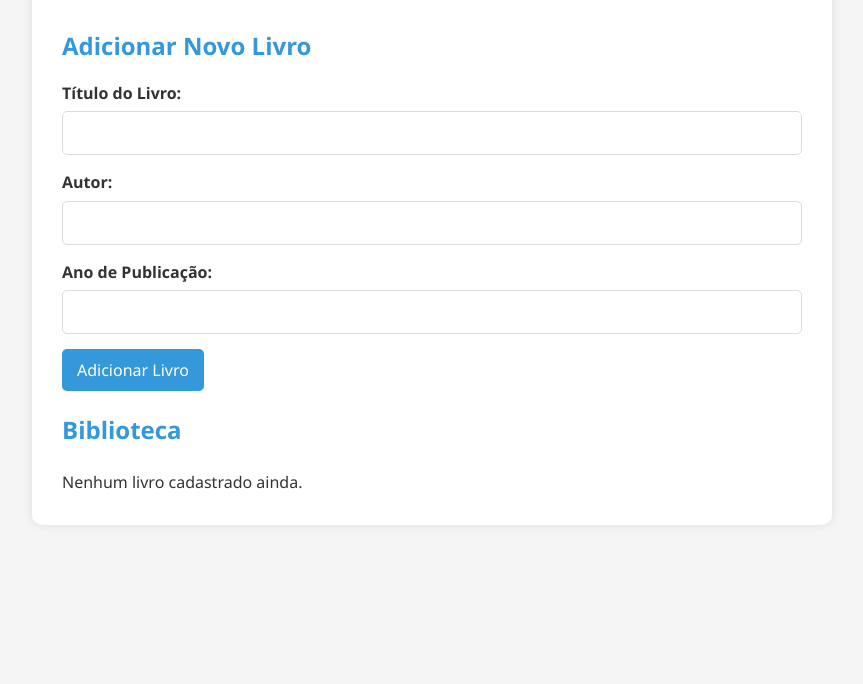
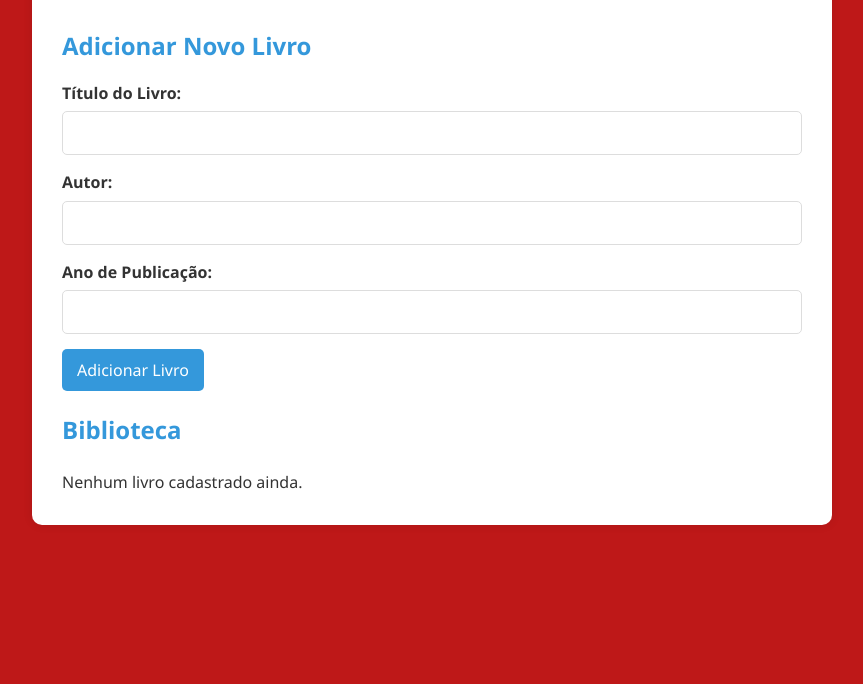
Before and after one commit to vixwemerson/projeto002, a plain HTML site: page index.html in a window 1280 px wide. Shown: the part 116-800 px from the top of the page, without its empty margins (208-1071 px from the left). Drawn offline with Linux system fonts and the light colour scheme.

Commit message:
teste git

```diff
--- a/style.css
+++ b/style.css
@@ -8,7 +8,7 @@
 
 /* Estilos do corpo da página */
 body {
-    background-color: #f5f5f5; /* Cor de fundo cinza claro */
+    background-color: #be1818; /* Cor de fundo cinza claro */
     color: #333; /* Cor do texto */
     line-height: 1.6; /* Espaçamento entre linhas */
     padding: 20px; /* Espaçamento interno */
```
Also changed, not shown: index.html (+1 -1 lines).
